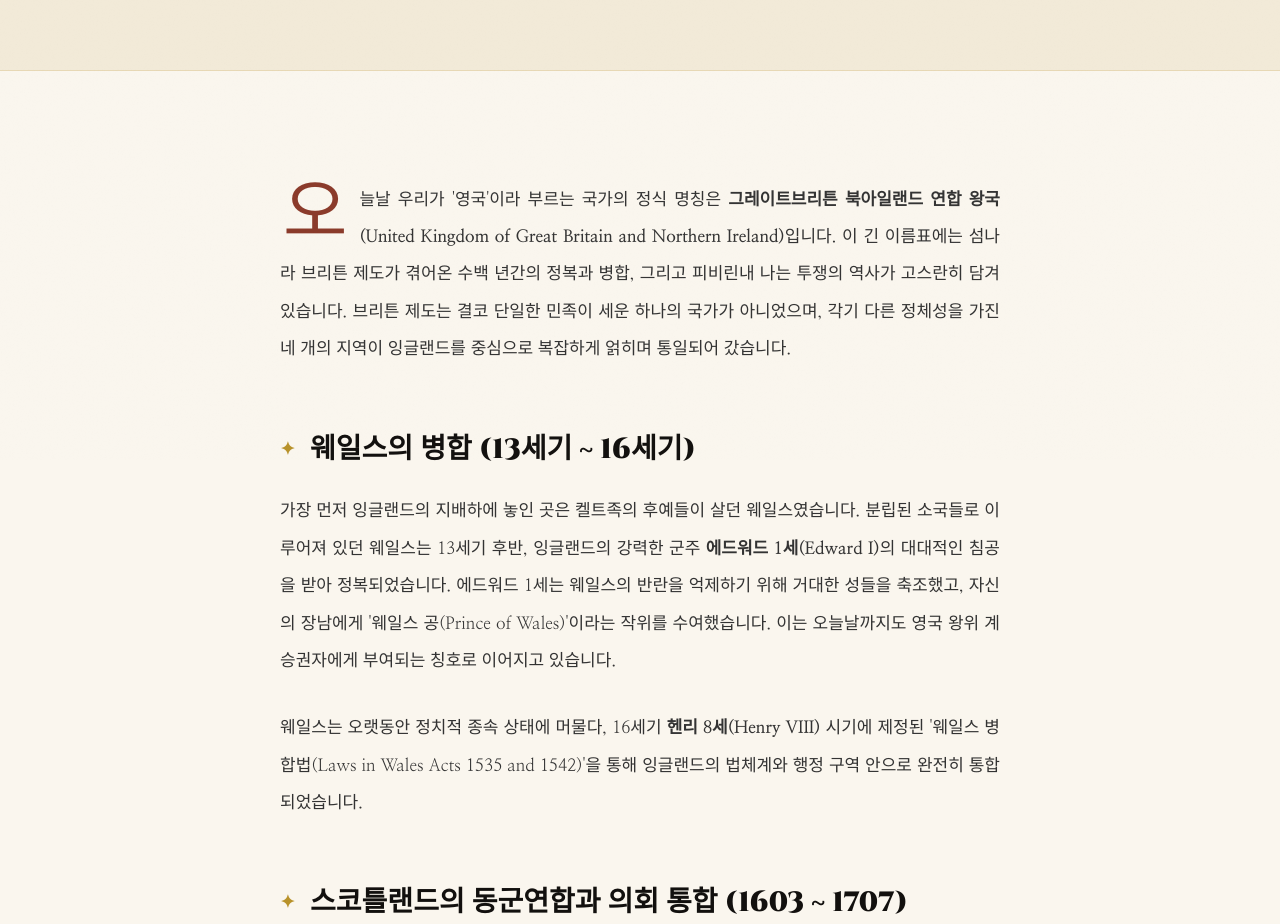
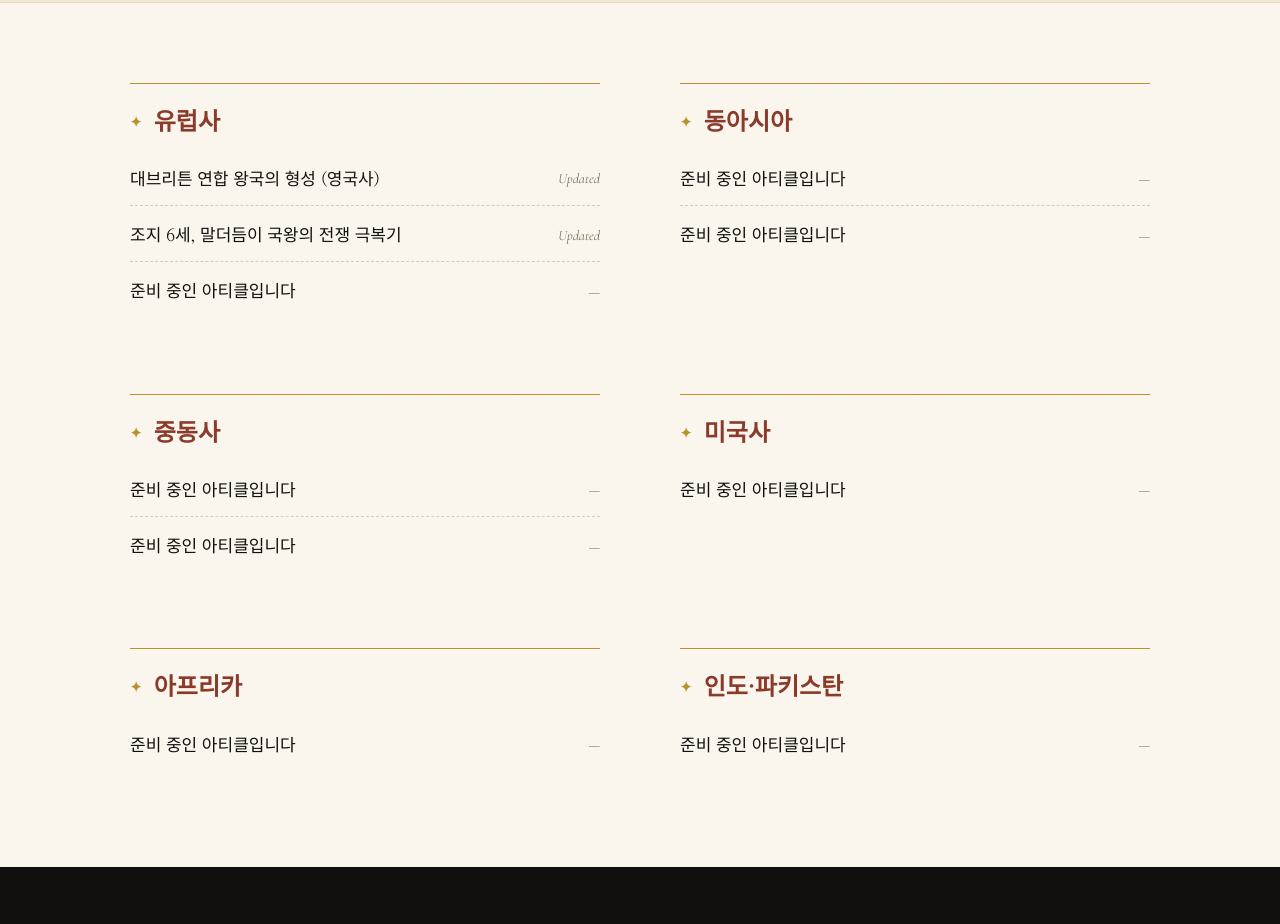
Before and after one commit to jeongdami909-cmd/annals-archive, a plain HTML site: page index.html in a window 1280 px wide. Shown: the part 340-1264 px from the top of the page. Drawn offline with nearby package versions, Linux system fonts and the light colour scheme; a web font is replaced by a local one.

Commit message:
index.html 업데이트

```diff
--- a/index.html
+++ b/index.html
@@ -3,10 +3,10 @@
 <head>
   <meta charset="UTF-8">
   <meta name="viewport" content="width=device-width, initial-scale=1.0">
-  <title>영국 연합 왕국의 형성 — ANNALS</title>
+  <title>지역별 아카이브 — ANNALS</title>
   <link href="https://fonts.googleapis.com/css2?family=IM+Fell+English:ital@0;1&family=Nanum+Myeongjo:wght@400;700&family=Cinzel:wght@400;600;900&family=Cormorant+Garamond:ital,wght@0,300;0,400;0,600;1,300;1,400&display=swap" rel="stylesheet">
   <style>
-    /* 메인 페이지와 동일한 색상 및 기본 설정 */
+    /* 기본 설정 (기존과 동일) */
     :root {
       --ink: #12100e;
       --parchment: #f2ead8;
@@ -30,7 +30,7 @@
       line-height: 1.6;
     }
 
-    /* Custom cursor */
+    /* 커스텀 마우스 커서 */
     .cursor {
       position: fixed; width: 12px; height: 12px;
       background: var(--gold); border-radius: 50%;
@@ -66,86 +66,96 @@
     .nav-links a { font-family: 'Cormorant Garamond', serif; font-size: 13px; letter-spacing: 3px; text-transform: uppercase; color: var(--muted); text-decoration: none; transition: color 0.3s; }
     .nav-links a:hover { color: var(--gold); }
 
-    /* ARTICLE HEADER */
-    .article-header {
-      padding: 160px 60px 80px;
+    /* 헤더 섹션 */
+    .archive-header {
+      padding: 160px 60px 60px;
       text-align: center;
       background: var(--parchment);
       border-bottom: 1px solid rgba(184,146,42,0.2);
     }
-    .article-meta {
+    .archive-title {
       font-family: 'Cinzel', serif;
-      font-size: 11px;
-      letter-spacing: 4px;
-      color: var(--gold);
-      margin-bottom: 20px;
-      text-transform: uppercase;
-    }
-    .article-main-title {
-      font-family: 'Nanum Myeongjo', serif;
-      font-size: clamp(32px, 5vw, 56px);
+      font-size: clamp(32px, 4vw, 48px);
       font-weight: 700;
       color: var(--ink);
-      margin-bottom: 24px;
-      line-height: 1.3;
+      margin-bottom: 16px;
+      letter-spacing: 4px;
     }
-    .article-subtitle {
-      font-family: 'IM Fell English', serif;
-      font-style: italic;
-      font-size: 22px;
+    .archive-subtitle {
+      font-family: 'Nanum Myeongjo', serif;
+      font-size: 18px;
       color: var(--muted);
-      max-width: 600px;
-      margin: 0 auto;
     }
 
-    /* ARTICLE CONTENT */
-    .article-content-wrapper {
-      max-width: 800px;
+    /* 지역별 카테고리 리스트 (깔끔한 텍스트 위주) */
+    .directory-container {
+      max-width: 1100px;
       margin: 0 auto;
       padding: 80px 40px;
     }
-    .article-content h2 {
-      font-family: 'Cinzel', serif;
-      font-size: 28px;
-      color: var(--ink);
-      margin: 60px 0 20px;
+
+    .directory-grid {
+      display: grid;
+      grid-template-columns: repeat(2, 1fr); /* 2단 구성으로 한눈에 들어오게 */
+      gap: 60px 80px;
+    }
+
+    .category-block {
+      border-top: 1px solid var(--gold);
+      padding-top: 20px;
+    }
+
+    .category-title {
+      font-family: 'Nanum Myeongjo', serif;
+      font-size: 24px;
+      font-weight: 700;
+      color: var(--rust);
+      margin-bottom: 24px;
       display: flex;
       align-items: center;
-      gap: 15px;
+      gap: 12px;
     }
-    .article-content h2::before {
+
+    .category-title::before {
       content: '✦';
+      font-size: 14px;
       color: var(--gold);
-      font-size: 18px;
     }
-    .article-content p {
+
+    .simple-list {
+      list-style: none;
+    }
+
+    .simple-list li {
+      margin-bottom: 16px;
+      border-bottom: 1px dashed rgba(122, 110, 94, 0.3);
+      padding-bottom: 12px;
+    }
+
+    .simple-list li:last-child {
+      border-bottom: none;
+    }
+
+    .simple-list a {
+      text-decoration: none;
+      color: var(--ink);
       font-size: 17px;
-      line-height: 2.2;
-      color: #333;
-      margin-bottom: 30px;
-      text-align: justify;
+      display: flex;
+      justify-content: space-between;
+      align-items: center;
+      transition: all 0.3s ease;
     }
-    .article-content .dropcap::first-letter {
-      float: left;
-      font-family: 'Cinzel', serif;
-      font-size: 70px;
-      line-height: 60px;
-      padding-top: 4px;
-      padding-right: 12px;
-      padding-left: 3px;
-      color: var(--rust);
+
+    .simple-list a:hover {
+      color: var(--gold);
+      padding-left: 8px; /* 마우스 올렸을 때 살짝 들어가는 효과 */
     }
-    .timeline-box {
-      background: var(--parchment);
-      border: 1px solid rgba(184,146,42,0.3);
-      padding: 40px;
-      margin: 40px 0;
-    }
-    .timeline-box h3 {
-      font-family: 'Nanum Myeongjo', serif;
-      font-size: 20px;
-      color: var(--rust);
-      margin-bottom: 15px;
+
+    .article-date {
+      font-family: 'Cormorant Garamond', serif;
+      font-size: 14px;
+      color: var(--muted);
+      font-style: italic;
     }
 
     /* FOOTER */
@@ -161,11 +171,13 @@
     .footer-bottom { background: #0a0806; padding: 20px 60px; display: flex; justify-content: space-between; border-top: 1px solid rgba(184,146,42,0.1); }
     .footer-bottom p { font-family: 'Cormorant Garamond', serif; font-size: 12px; letter-spacing: 2px; color: rgba(242,234,216,0.25); }
 
+    /* 반응형 (모바일) */
     @media (max-width: 900px) {
       nav { padding: 20px 24px; }
       .nav-links { display: none; }
-      .article-header { padding: 120px 24px 60px; }
-      .article-content-wrapper { padding: 40px 24px; }
+      .archive-header { padding: 120px 24px 40px; }
+      .directory-container { padding: 40px 24px; }
+      .directory-grid { grid-template-columns: 1fr; gap: 50px; } /* 모바일에서는 1단으로 */
       footer { grid-template-columns: 1fr; padding: 40px 24px; }
       .footer-bottom { flex-direction: column; text-align: center; gap: 10px; }
     }
@@ -179,47 +191,117 @@
   <nav>
     <a href="index.html" class="nav-logo">ANN<span>A</span>LS</a>
     <ul class="nav-links">
-      <li><a href="#">인물 목록</a></li>
-      <li><a href="#">시대별</a></li>
-      <li><a href="#">분야별</a></li>
+      <li><a href="archive.html">인물 목록</a></li>
+      <li><a href="archive.html">지역별</a></li>
       <li><a href="index.html">메인으로</a></li>
     </ul>
   </nav>
 
-  <header class="article-header">
-    <p class="article-meta">World History · Archive</p>
-    <h1 class="article-main-title">대브리튼 연합 왕국의 형성</h1>
-    <p class="article-subtitle">잉글랜드, 웨일스, 스코틀랜드, 그리고 아일랜드의 통치 병합사</p>
+  <header class="archive-header">
+    <h1 class="archive-title">Regions & Archives</h1>
+    <p class="archive-subtitle">지역별 역사와 인물들의 기록</p>
   </header>
 
-  <main class="article-content-wrapper">
-    <article class="article-content">
-      <p class="dropcap">오</p><p>늘날 우리가 '영국'이라 부르는 국가의 정식 명칭은 <strong>그레이트브리튼 북아일랜드 연합 왕국(United Kingdom of Great Britain and Northern Ireland)</strong>입니다. 이 긴 이름표에는 섬나라 브리튼 제도가 겪어온 수백 년간의 정복과 병합, 그리고 피비린내 나는 투쟁의 역사가 고스란히 담겨 있습니다. 브리튼 제도는 결코 단일한 민족이 세운 하나의 국가가 아니었으며, 각기 다른 정체성을 가진 네 개의 지역이 잉글랜드를 중심으로 복잡하게 얽히며 통일되어 갔습니다.</p>
+  <main class="directory-container">
+    <div class="directory-grid">
 
-      <h2>웨일스의 병합 (13세기 ~ 16세기)</h2>
-      <p>가장 먼저 잉글랜드의 지배하에 놓인 곳은 켈트족의 후예들이 살던 웨일스였습니다. 분립된 소국들로 이루어져 있던 웨일스는 13세기 후반, 잉글랜드의 강력한 군주 <strong>에드워드 1세(Edward I)</strong>의 대대적인 침공을 받아 정복되었습니다. 에드워드 1세는 웨일스의 반란을 억제하기 위해 거대한 성들을 축조했고, 자신의 장남에게 '웨일스 공(Prince of Wales)'이라는 작위를 수여했습니다. 이는 오늘날까지도 영국 왕위 계승권자에게 부여되는 칭호로 이어지고 있습니다.</p>
-      <p>웨일스는 오랫동안 정치적 종속 상태에 머물다, 16세기 <strong>헨리 8세(Henry VIII)</strong> 시기에 제정된 '웨일스 병합법(Laws in Wales Acts 1535 and 1542)'을 통해 잉글랜드의 법체계와 행정 구역 안으로 완전히 통합되었습니다.</p>
-
-      <h2>스코틀랜드의 동군연합과 의회 통합 (1603 ~ 1707)</h2>
-      <p>북부의 스코틀랜드는 잉글랜드와 지속적인 전쟁을 벌이면서도 독립 왕국으로서의 지위를 굳건히 지켰습니다. 영화 '브레이브하트'로 잘 알려진 윌리엄 월리스와 로버트 1세의 독립 전쟁은 스코틀랜드의 끈질긴 저항 정신을 보여줍니다.</p>
-      <p>두 국가의 운명이 극적으로 교차한 것은 1603년이었습니다. 잉글랜드의 엘리자베스 1세가 후사 없이 서거하자, 스코틀랜드의 국왕이었던 <strong>제임스 6세</strong>가 잉글랜드의 왕위(제임스 1세)를 물려받게 되었습니다. 이로써 두 나라는 각자의 의회와 법을 유지하면서 한 명의 군주를 모시는 <strong>동군연합(Union of the Crowns)</strong> 형태를 이루게 됩니다.</p>
-      <p>이후 약 100년이 지난 1707년, 경제적 파산 위기에 처한 스코틀랜드는 잉글랜드와의 <strong>연합법(Acts of Union 1707)</strong>을 통과시킵니다. 이 법안으로 두 나라의 의회가 런던 웨스트민스터로 통합되었고, 마침내 <strong>그레이트브리튼 왕국(Kingdom of Great Britain)</strong>이 탄생했습니다.</p>
-
-      <div class="timeline-box">
-        <h3>✦ 핵심 병합 연표</h3>
-        <p>
-          <strong>1536, 1542</strong> — 웨일스 병합법 제정 (잉글랜드에 완전 흡수)<br>
-          <strong>1603</strong> — 잉글랜드-스코틀랜드 동군연합 (Union of the Crowns)<br>
-          <strong>1707</strong> — 그레이트브리튼 연합 왕국 성립 (스코틀랜드 의회 통합)<br>
-          <strong>1801</strong> — 대브리튼 아일랜드 연합 왕국 성립 (아일랜드 병합)<br>
-          <strong>1922</strong> — 아일랜드 자유국 독립 (북아일랜드만 영국 잔류)
-        </p>
+      <div class="category-block">
+        <h2 class="category-title">유럽사</h2>
+        <ul class="simple-list">
+          <li>
+            <a href="history_uk.html">
+              <span>대브리튼 연합 왕국의 형성 (영국사)</span>
+              <span class="article-date">Updated</span>
+            </a>
+          </li>
+          <li>
+            <a href="george_vi.html">
+              <span>조지 6세, 말더듬이 국왕의 전쟁 극복기</span>
+              <span class="article-date">Updated</span>
+            </a>
+          </li>
+          <li>
+            <a href="#">
+              <span>준비 중인 아티클입니다</span>
+              <span class="article-date">—</span>
+            </a>
+          </li>
+        </ul>
       </div>
 
-      <h2>아일랜드의 강제 병합과 분단 (19세기 ~ 20세기)</h2>
-      <p>아일랜드는 12세기 헨리 2세 시절부터 잉글랜드의 간섭을 받았고, 지속적인 토지 몰수와 종교적 탄압(가톨릭 억압)에 시달렸습니다. 프랑스 혁명의 영향을 받은 아일랜드의 독립 열기를 잠재우기 위해, 영국은 1800년 연합법을 통해 아일랜드를 강제로 병합합니다. 1801년 출범한 <strong>그레이트브리튼 아일랜드 연합 왕국</strong>은 억압적인 통치를 이어갔습니다.</p>
-      <p>대기근과 끊임없는 무력 투쟁 끝에, 1919년 아일랜드 독립 전쟁이 발발했습니다. 1921년 체결된 영국-아일랜드 조약에 따라 아일랜드 섬의 남부 26개 주는 '아일랜드 자유국'으로 독립을 쟁취했습니다. 그러나 개신교계 영국인 이주민이 다수를 차지하던 북부 얼스터 지방의 6개 주는 영국에 남기를 선택했습니다. 이로 인해 오늘날의 <strong>그레이트브리튼 북아일랜드 연합 왕국</strong>이라는 국경선과 국호가 최종적으로 확정되었습니다.</p>
-    </article>
+      <div class="category-block">
+        <h2 class="category-title">동아시아</h2>
+        <ul class="simple-list">
+          <li>
+            <a href="#">
+              <span>준비 중인 아티클입니다</span>
+              <span class="article-date">—</span>
+            </a>
+          </li>
+          <li>
+            <a href="#">
+              <span>준비 중인 아티클입니다</span>
+              <span class="article-date">—</span>
+            </a>
+          </li>
+        </ul>
+      </div>
+
+      <div class="category-block">
+        <h2 class="category-title">중동사</h2>
+        <ul class="simple-list">
+          <li>
+            <a href="#">
+              <span>준비 중인 아티클입니다</span>
+              <span class="article-date">—</span>
+            </a>
+          </li>
+          <li>
+            <a href="#">
+              <span>준비 중인 아티클입니다</span>
+              <span class="article-date">—</span>
+            </a>
+          </li>
+        </ul>
+      </div>
+
+      <div class="category-block">
+        <h2 class="category-title">미국사</h2>
+        <ul class="simple-list">
+          <li>
+            <a href="#">
+              <span>준비 중인 아티클입니다</span>
+              <span class="article-date">—</span>
+            </a>
+          </li>
+        </ul>
+      </div>
+
+      <div class="category-block">
+        <h2 class="category-title">아프리카</h2>
+        <ul class="simple-list">
+          <li>
+            <a href="#">
+              <span>준비 중인 아티클입니다</span>
+              <span class="article-date">—</span>
+            </a>
+          </li>
+        </ul>
+      </div>
+
+      <div class="category-block">
+        <h2 class="category-title">인도·파키스탄</h2>
+        <ul class="simple-list">
+          <li>
+            <a href="#">
+              <span>준비 중인 아티클입니다</span>
+              <span class="article-date">—</span>
+            </a>
+          </li>
+        </ul>
+      </div>
+
+    </div>
   </main>
 
   <footer>
@@ -230,8 +312,8 @@
     <div class="footer-col">
       <h4>Archive</h4>
       <ul>
-        <li><a href="#">조지 6세</a></li>
-        <li><a href="#">영국 연합사</a></li>
+        <li><a href="george_vi.html">조지 6세</a></li>
+        <li><a href="history_uk.html">영국 연합사</a></li>
         <li><a href="#">시대별 보기</a></li>
       </ul>
     </div>
@@ -249,7 +331,7 @@
   </div>
 
   <script>
-    // Custom cursor animation
+    // 마우스 커서 스크립트
     const cursor = document.getElementById('cursor');
     const ring = document.getElementById('cursorRing');
     let mx = 0, my = 0, rx = 0, ry = 0;
```
